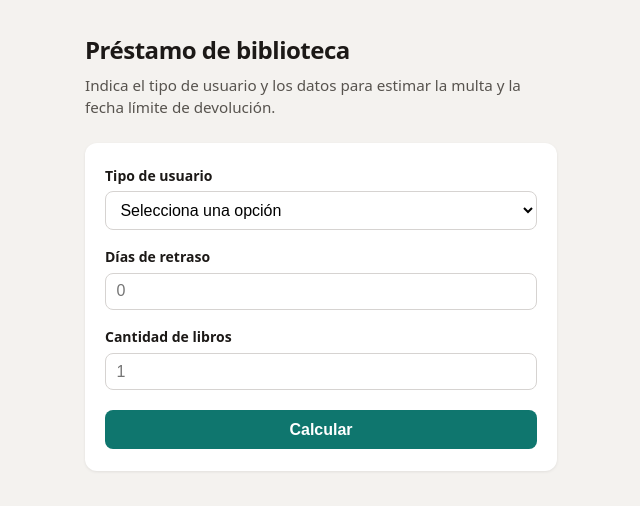
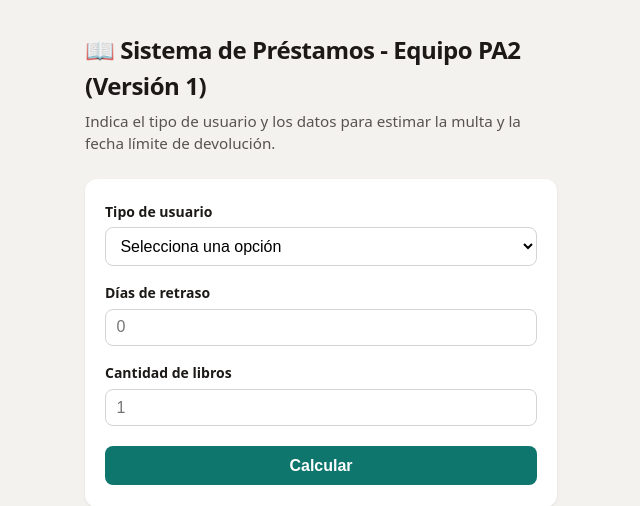
Before and after one commit to jheancarlos-dev/biblioteca-grupo-pa2, a Flask app: page / in a window 1280 px wide. Shown: the top 506 px of the page, without its empty margins (319-959 px from the left). Run offline with Flask 3, Linux system fonts and the light colour scheme.

Commit message:
feat(ui): actualiza título desde rama del líder

```diff
--- a/templates/index.html
+++ b/templates/index.html
@@ -1,7 +1,7 @@
 {% extends "base.html" %}
 {% block title %}Calcular préstamo — Biblioteca{% endblock %}
 {% block content %}
-  <h1>Préstamo de biblioteca</h1>
+  <h1>📖 Sistema de Préstamos - Equipo PA2 (Versión 1)</h1>
   <p class="lede">Indica el tipo de usuario y los datos para estimar la multa y la fecha límite de devolución.</p>
   <div class="card">
     <form method="post" action="{{ url_for('calcular') }}" novalidate>
```
